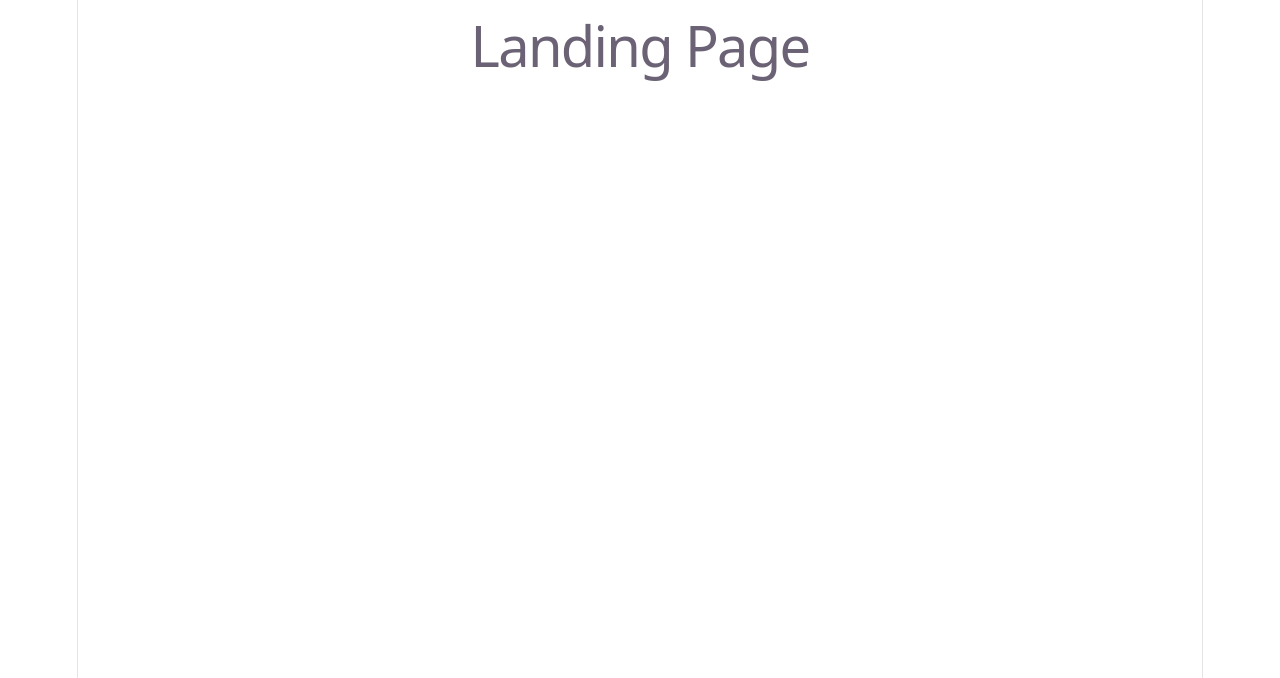
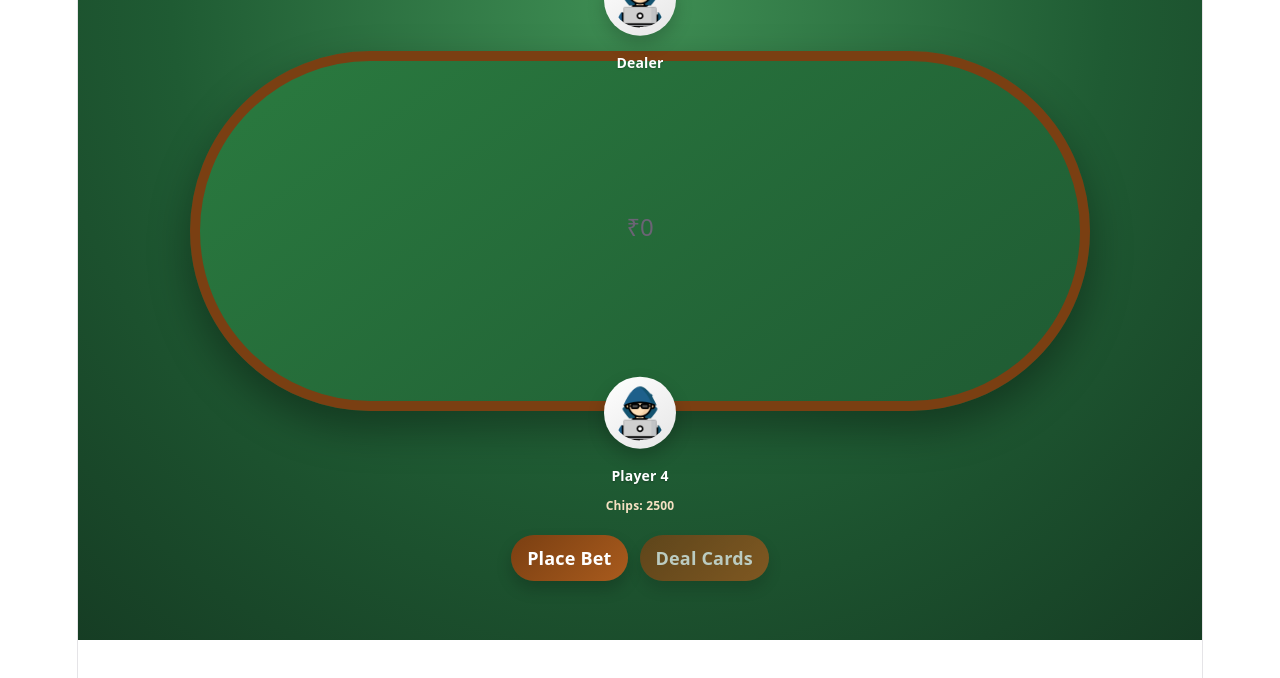
Before and after one commit to YashVar304/teenpatti, a React (Vite) app: page / in a window 1280 px wide. Shown: the top 678 px of the page. Built offline with nearby package versions, Linux system fonts and the light colour scheme.

Commit message:
feat: update default route to render Game component instead of LandingPage

```diff
--- a/src/routes/index.jsx
+++ b/src/routes/index.jsx
@@ -11,7 +11,7 @@ export const router = createBrowserRouter([
         path: paths.landingpage,
         element: <RootLayout />,
         children: [
-            {index: true, element: <LandingPage />},
+            {index: true, element: <Game />},
             {path: paths.login, element: <Login />},
             {path: paths.lobby, element: <Lobby />},
             {path: paths.game, element: <Game />}
```
